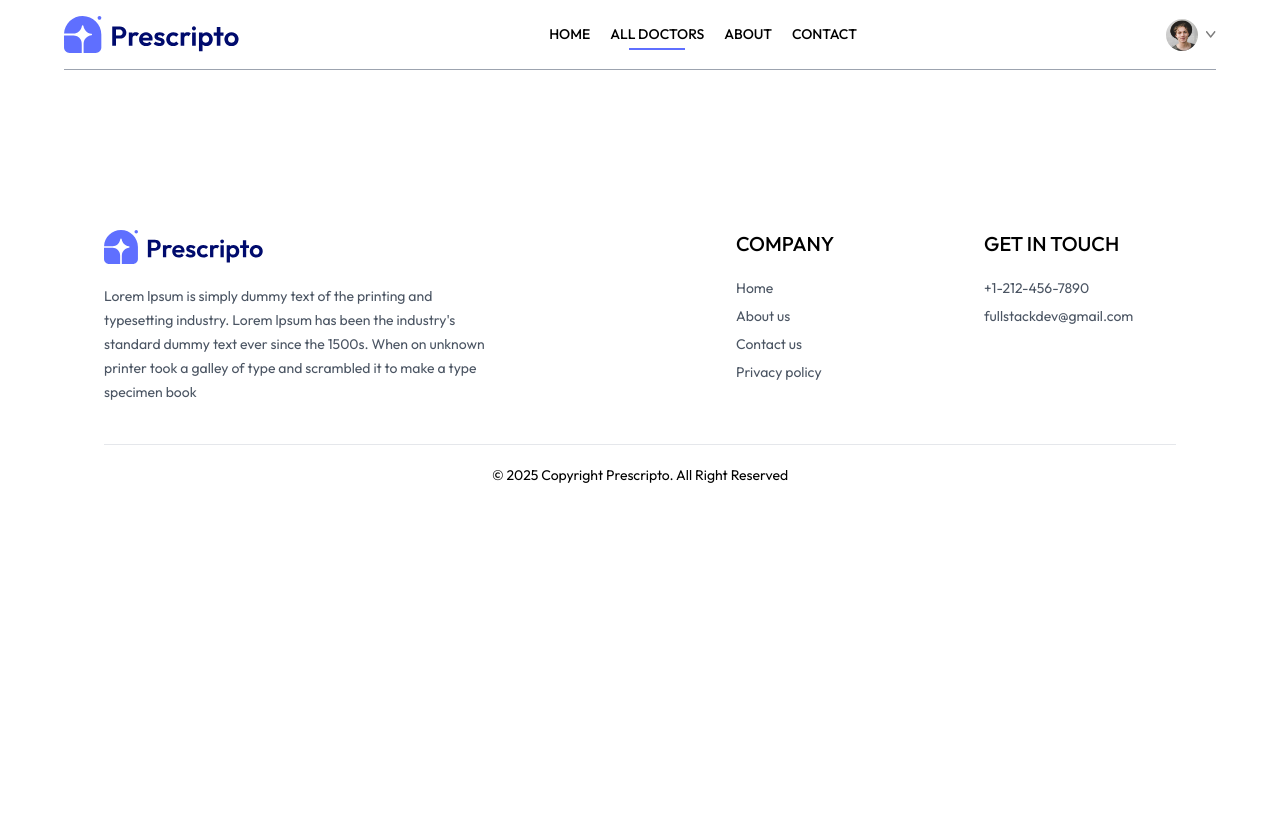
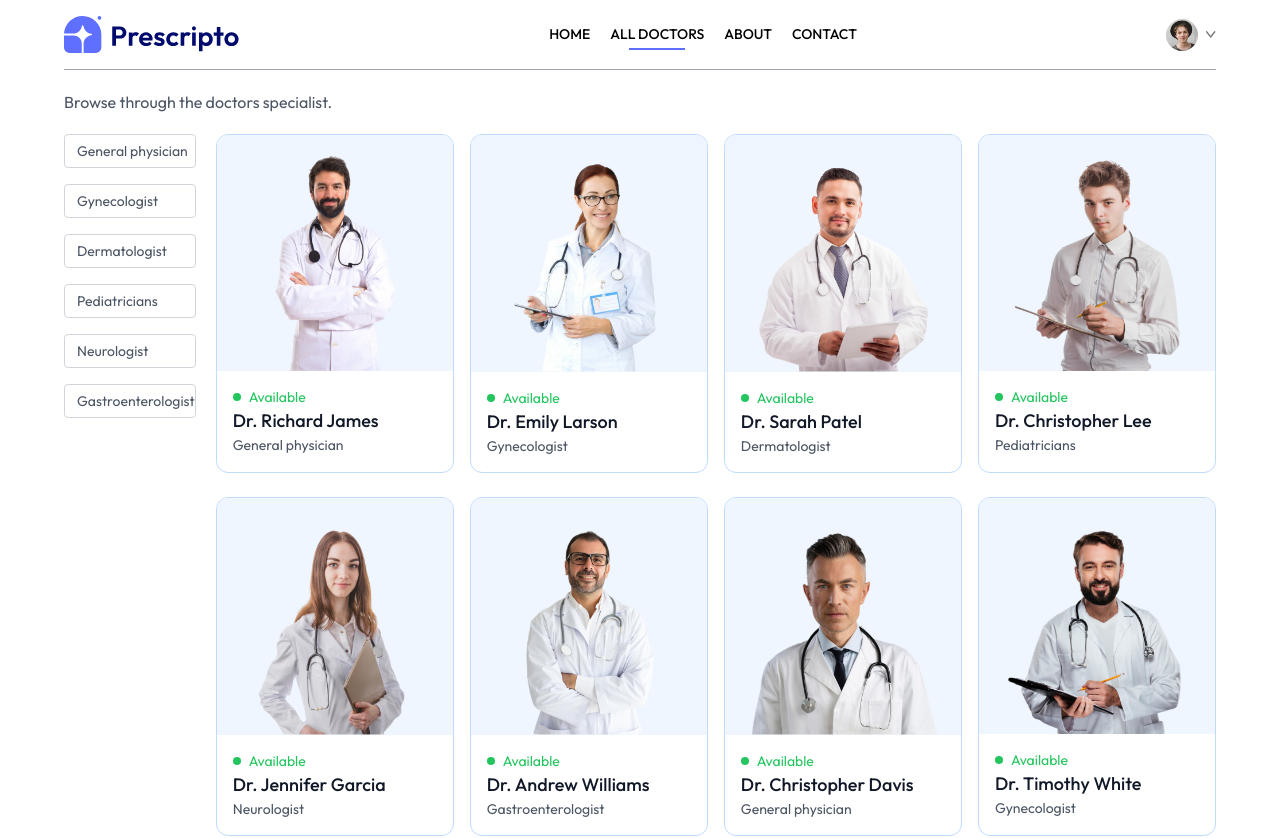
Before and after one commit to KiraCode/doctor-appointment-booking, a React (Vite) app in the folder frontend/: page /doctors in a window 1280 px wide. Shown: the top 838 px of the page. Before the commit the page ends 800 px from the top, so only its background shows below. Built offline with nearby package versions, Linux system fonts and the light colour scheme.

Commit message:
added doctors details in all doctors tab and filter as been added to filter the selected doctors based on speciality

```diff
--- a/frontend/src/assets/assets_frontend/assets.js
+++ b/frontend/src/assets/assets_frontend/assets.js
@@ -160,7 +160,7 @@
         _id: 'doc6',
         name: 'Dr. Andrew Williams',
         image: doc6,
-        speciality: 'Neurologist',
+        speciality: 'Gastroenterologist',
         degree: 'MBBS',
         experience: '4 Years',
         about: 'Dr. Davis has a strong commitment to delivering comprehensive medical care, focusing on preventive medicine, early diagnosis, and effective treatment strategies. Dr. Davis has a strong commitment to delivering comprehensive medical care, focusing on preventive medicine, early diagnosis, and effective treatment strategies.',
@@ -244,7 +244,7 @@
         _id: 'doc12',
         name: 'Dr. Patrick Harris',
         image: doc12,
-        speciality: 'Neurologist',
+        speciality: 'Gastroenterologist',
         degree: 'MBBS',
         experience: '4 Years',
         about: 'Dr. Davis has a strong commitment to delivering comprehensive medical care, focusing on preventive medicine, early diagnosis, and effective treatment strategies. Dr. Davis has a strong commitment to delivering comprehensive medical care, focusing on preventive medicine, early diagnosis, and effective treatment strategies.',
--- a/frontend/src/components/Navbar.jsx
+++ b/frontend/src/components/Navbar.jsx
@@ -10,7 +10,12 @@
 
   return (
     <div className="flex items-center justify-between text-sm py-4 mb-5 border-b border-b-gray-400">
-      <img className="w-44 cursor-pointer" src={assets.logo} alt="" />
+      <img
+        onClick={() => navigate("/")}
+        className="w-44 cursor-pointer"
+        src={assets.logo}
+        alt=""
+      />
       <ul className="hidden md:flex items-start gap-5 font-medium">
         <NavLink to="/">
           <li className="py-1">HOME</li>
--- a/frontend/src/components/TopDoctors.jsx
+++ b/frontend/src/components/TopDoctors.jsx
@@ -17,6 +17,7 @@
           <div
             onClick={() => navigate(`/appointment/${item._id}`)}
             className="border border-blue-200 rounded-xl overflow-hidden cursor-pointer hover:translate-y-[-10px] transition-all duration-500"
+            key={index}
           >
             <img className="bg-blue-50" src={item.image} alt="" />
             <div className="p-4">
--- a/frontend/src/pages/Doctors.jsx
+++ b/frontend/src/pages/Doctors.jsx
@@ -1,9 +1,124 @@
-import React from 'react'
+import React, { useContext, useEffect, useState } from "react";
+import { useNavigate, useParams } from "react-router-dom";
+import { AppContext } from "../context/AppContext";
 
 export default function Doctors() {
+  const { speciality } = useParams();
+  const { doctors } = useContext(AppContext);
+  const [filterDoc, setFilterDoc] = useState([]);
+  const navigate = useNavigate();
+
+  const applyFilter = () => {
+    speciality
+      ? setFilterDoc(doctors.filter((doc) => doc.speciality === speciality))
+      : setFilterDoc(doctors);
+  };
+
+  useEffect(() => {
+    applyFilter();
+  }, [doctors, speciality]);
   return (
     <div>
-
+      <p className="text-gray-600">Browse through the doctors specialist.</p>
+      <div className="flex flex-col sm:flex-row items-start gap-5 mt-5">
+        <div className="flex flex-col gap-4 text-sm text-gray-600">
+          <p
+            onClick={() =>
+              speciality === "General physician"
+                ? navigate("/doctors")
+                : navigate("/doctors/General physician")
+            }
+            className={`w-[94vw] sm:w-auto pl-3 py-1.5 border border-gray-300 rounded transition-all cursor-pointer ${
+              speciality === "General physician"
+                ? "bg-indigo-100 text-black"
+                : ""
+            }`}
+          >
+            General physician
+          </p>
+          <p
+            onClick={() =>
+              speciality === "Gynecologist"
+                ? navigate("/doctors")
+                : navigate("/doctors/Gynecologist")
+            }
+            className={`w-[94vw] sm:w-auto pl-3 py-1.5 border border-gray-300 rounded transition-all cursor-pointer ${
+              speciality === "Gynecologist" ? "bg-indigo-100 text-black" : ""
+            }`}
+          >
+            Gynecologist
+          </p>
+          <p
+            onClick={() =>
+              speciality === "Dermatologist"
+                ? navigate("/doctors")
+                : navigate("/doctors/Dermatologist")
+            }
+            className={`w-[94vw] sm:w-auto pl-3 py-1.5 border border-gray-300 rounded transition-all cursor-pointer ${
+              speciality === "Dermatologist" ? "bg-indigo-100 text-black" : ""
+            }`}
+          >
+            Dermatologist
+          </p>
+          <p
+            onClick={() =>
+              speciality === "Pediatricians"
+                ? navigate("/doctors")
+                : navigate("/doctors/Pediatricians")
+            }
+            className={`w-[94vw] sm:w-auto pl-3 py-1.5 border border-gray-300 rounded transition-all cursor-pointer ${
+              speciality === "Pediatricians" ? "bg-indigo-100 text-black" : ""
+            }`}
+          >
+            Pediatricians
+          </p>
+          <p
+            onClick={() =>
+              speciality === "Neurologist"
+                ? navigate("/doctors")
+                : navigate("/doctors/Neurologist")
+            }
+            className={`w-[94vw] sm:w-auto pl-3 py-1.5 border border-gray-300 rounded transition-all cursor-pointer ${
+              speciality === "Neurologist" ? "bg-indigo-100 text-black" : ""
+            }`}
+          >
+            Neurologist
+          </p>
+          <p
+            onClick={() =>
+              speciality === "Gastroenterologist"
+                ? navigate("/doctors")
+                : navigate("/doctors/Gastroenterologist")
+            }
+            className={`w-[94vw] sm:w-auto pl-3 py-1.5 border border-gray-300 rounded transition-all cursor-pointer ${
+              speciality === "Gastroenterologist"
+                ? "bg-indigo-100 text-black"
+                : ""
+            }`}
+          >
+            Gastroenterologist
+          </p>
+        </div>
+        <div className="w-full grid grid-cols-auto gap-4 gap-y-6">
+          {filterDoc.map((item, index) => (
+            <div
+              onClick={() => navigate(`/appointment/${item._id}`)}
+              className="border border-blue-200 rounded-xl overflow-hidden cursor-pointer hover:translate-y-[-10px] transition-all duration-500"
+              key={index}
+            >
+              <img className="bg-blue-50" src={item.image} alt="" />
+              <div className="p-4">
+                <div className="flex items-center gap-2 text-sm text-center text-green-500">
+                  <p className="w-2 h-2 bg-green-500 rounded-full"></p>
+                  <p>Available</p>
+                </div>
+                <p className="text-gray-900 text-lg font-medium">{item.name}</p>
+                <p className="text-gray-600 text-sm">{item.speciality}</p>
+              </div>
+            </div>
+          ))}
+        </div>
+      </div>
     </div>
-  )
+  );
 }
```
